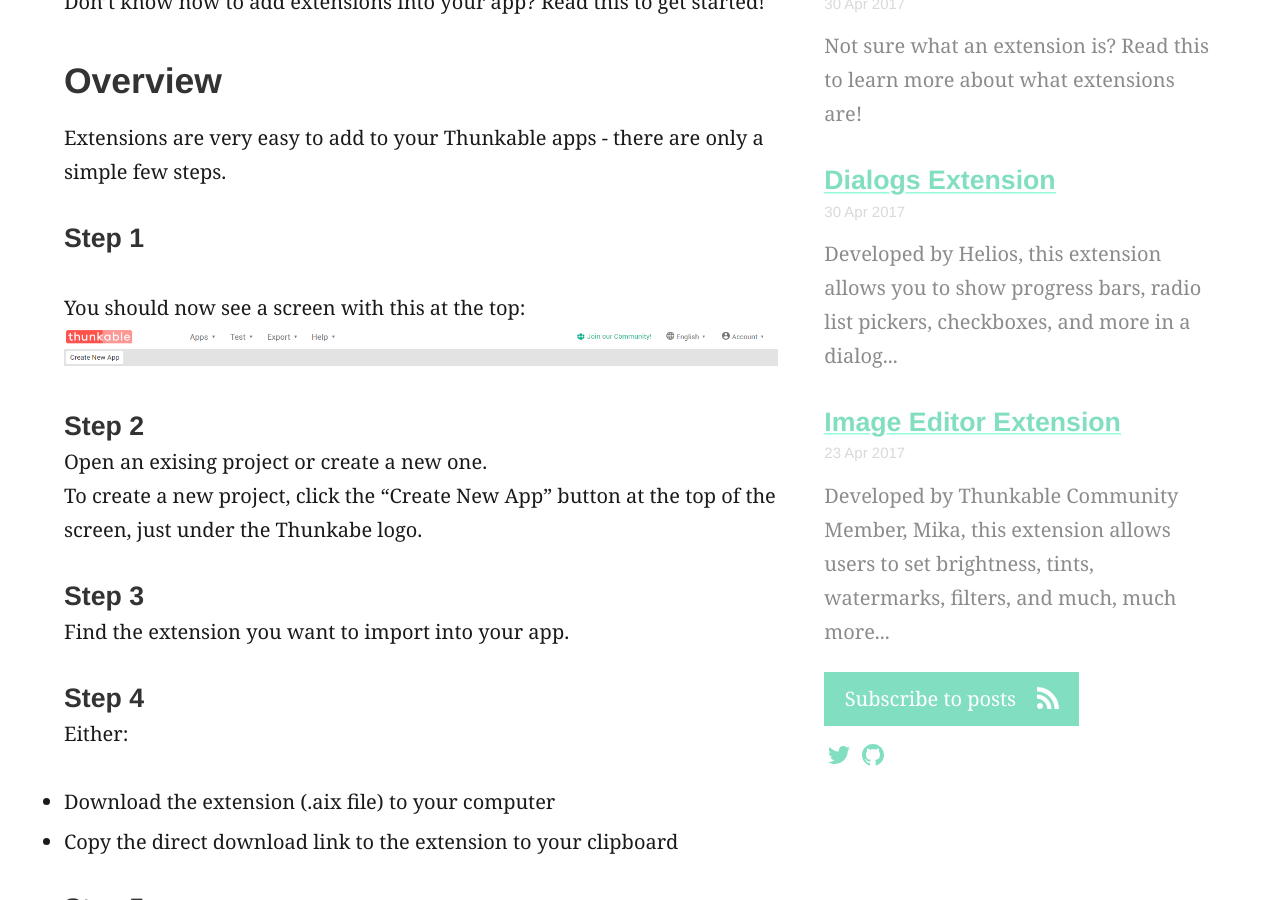
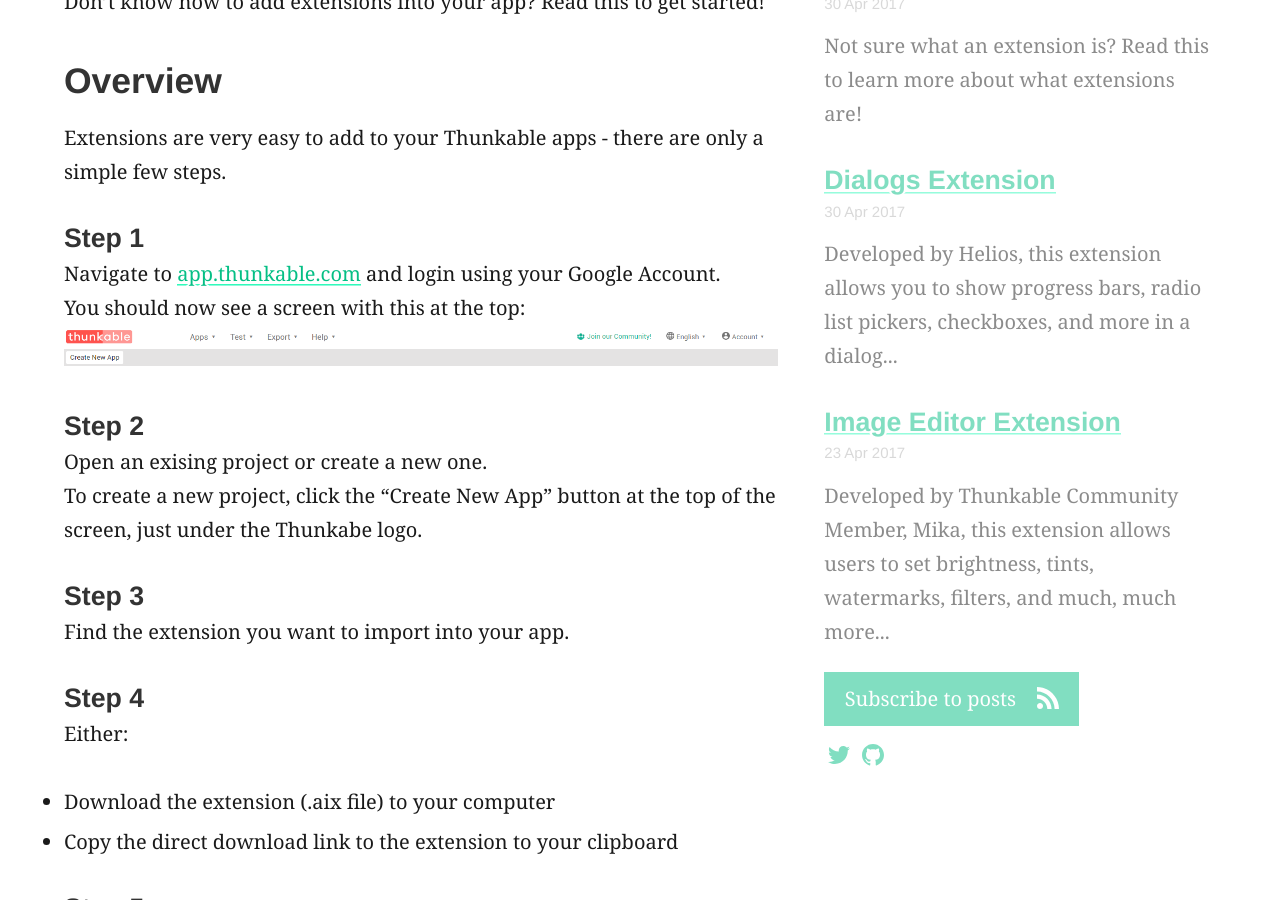
Before and after one commit to domhnallohanlon/thunkable_extensions, a Jekyll site: the page built from _posts/2017-04-30-how-to-add-extensions.md, in a window 1280 px wide and 900 px high, scrolled down 582 px. Built offline with Jekyll 4.4.1, drawn with Linux system fonts in a browser that asks for light colours.

Commit message:
Fix link

```diff
--- a/_posts/2017-04-30-how-to-add-extensions.md
+++ b/_posts/2017-04-30-how-to-add-extensions.md
@@ -13,6 +13,7 @@
 Extensions are very easy to add to your Thunkable apps - there are only a simple few steps.
 
 #### Step 1
+Navigate to <a href="http://app.thunkable.com">app.thunkable.com</a> and login using your Google Account.
 <br>
 You should now see a screen with this at the top:
 <img src="http://domhnallohanlon.com/thunkable_extensions/assets/post_assets/how_to_add_extensions/Step2.png" alt="app.thunkable.com">
```
